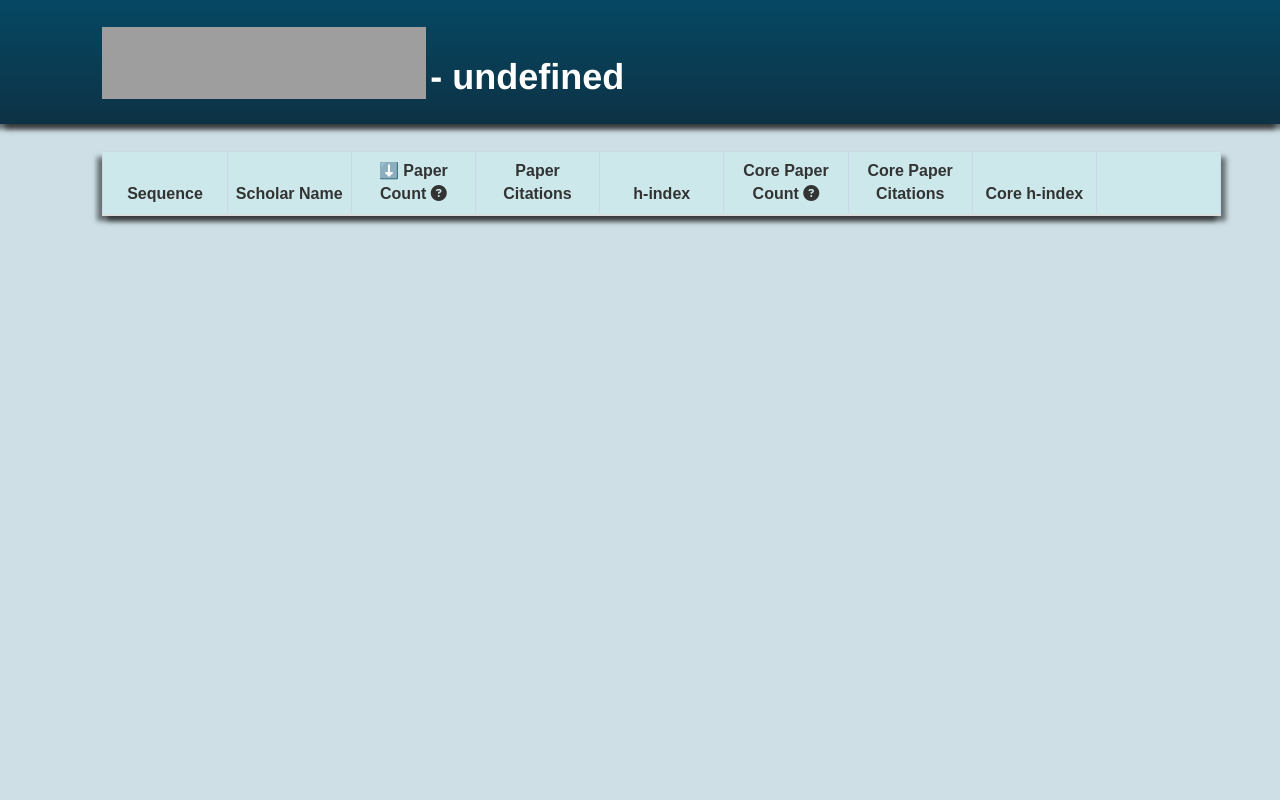
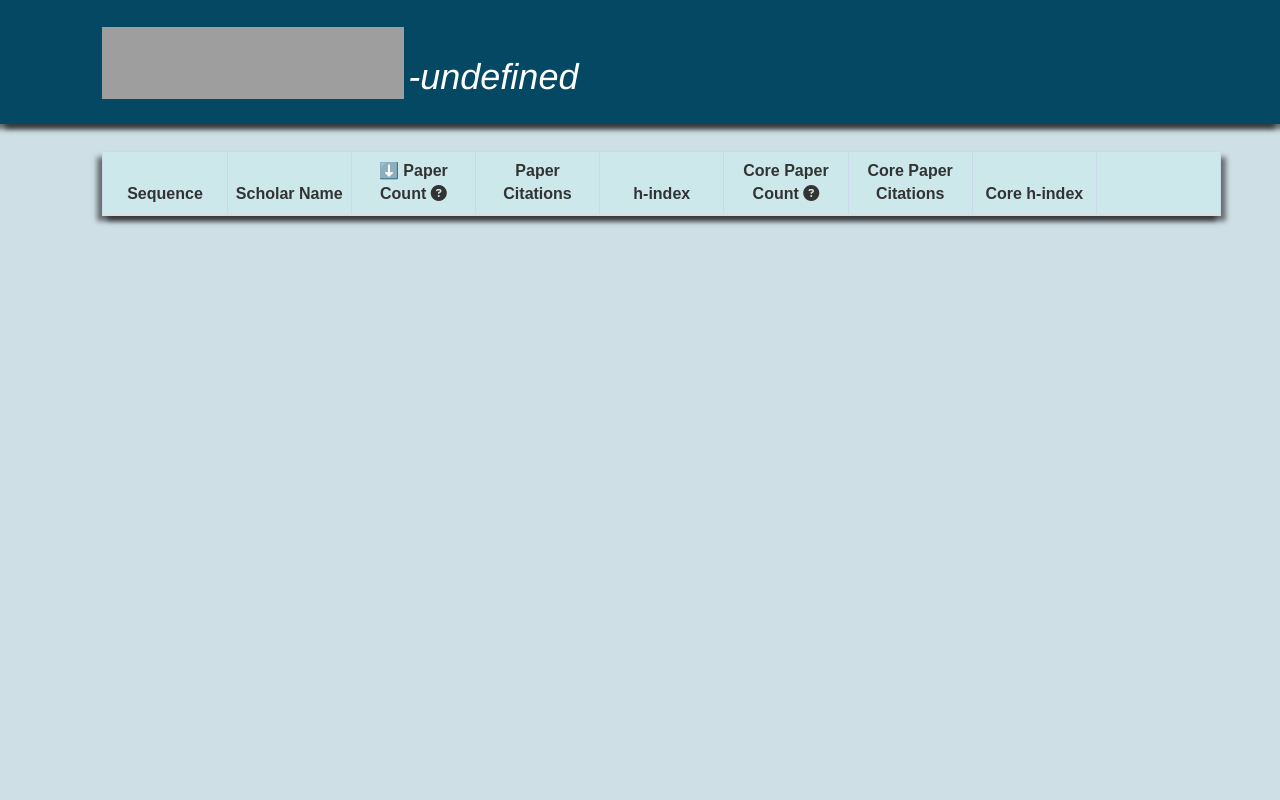
Before and after one commit to AprilSky2000/GeneticFlowVis, a Django app: template templates/list.html in a window 1280 px wide. Run offline with Django 4.2, Linux system fonts and the light colour scheme; the template is opened without the code that fills it: most values are stand-ins (such as "Sample title", 1, 10 or a date in 2020); lists and menus that the app fills with data are empty; some libraries are stand-ins or nearby versions; grey boxes are pictures that could not be loaded.

Commit message:
update logo

```diff
--- a/templates/front.html
+++ b/templates/front.html
@@ -17,7 +17,7 @@
 	<body class="text-center">
 		<form class="form-signin">
             <input type="hidden" name="csrfmiddlewaretoken" value="Yse6cgbnpqJr4Xjn1flWIVqE5knZ5Ty44Z0GtTvzdxFypbn46s9aILmj2eTgPCWJ">
-			<a href="/"><img class="mb-4" src="/src/image/logo-search.jpg" alt="" width="390" height="140.4"></a>
+			<a href="/"><img class="mb-4" src="/src/image/logo-search.svg" alt="" width="390" height="140.4"></a>
 			<br />
             <div style="display: inline;">
 				<a id="databaseLink" class="custom-button" href="search?field=database">
--- a/templates/list.html
+++ b/templates/list.html
@@ -17,10 +17,10 @@
 
 <body>
     <div class="container-fluid" style="min-height: 100vh; background-color: #cedfe6">
-        <div class="navigation" style="background-image: linear-gradient(to bottom, #054863, #0d3245); padding-bottom: 2%; padding-top: 2%;">
+        <div class="navigation" style="background-color: #054863; padding-bottom: 2%; padding-top: 2%;">
             <div class="logo" style="margin-left: 8%;">
                 <!--h1><span>G</span>eneticFlow</h1-->
-                <a href="/"><img src="/src/image/logo-index.jpg" width="324" height="72"></a>
+                <a href="/"><img src="/src/image/logo-index.svg" width="302" height="72"></a>
                 <div id="field" style="display: inline-block;"><h1></h1></div>
             </div>
             <div class="clearfix"></div>
@@ -135,7 +135,7 @@
             imgHeight = $("img").css("height");
             $("#field").css("height", imgHeight);
             $("#field").css("line-height", imgHeight);
-            $("h1").append(`<span><b> - ${fieldlabel}</b></span>`);
+            $("h1").append(`<span><i>-${fieldlabel}</i></span>`);
             if (fieldType == "acl") {
                 questionContent = "The scholar metrics below are obtained from all the paper publications in ACL Anthology Reference Corpus (ARC), till 2021.7. All paper citation counts are native data from Microsoft Academic Graph (MAG).";
             } else {
--- a/templates/search.html
+++ b/templates/search.html
@@ -16,7 +16,7 @@
 <body class="text-center">
 	<form class="form-signin">
 		{%csrf_token%}
-		<a href="/"><img class="mb-4" src="/src/image/logo-search.jpg" alt="" width="390" height="140.4"></a>
+		<a href="/"><img class="mb-4" src="/src/image/logo-search.svg" alt="" width="390" height="140.4"></a>
 		<!--h1 class="h3 mb-3 font-weight-normal" style="margin-left: -15%; margin-right: -15%;">Please enter the author's name</h1-->
 		<br />
 		<p id="error" style="color: red">{{ error }}</p>
```
Also changed, not shown: templates/index.html (+4 -6 lines), static/image/logo-index.svg (added), static/image/logo-search.svg (added), static/image/logo.jpg (deleted), 4 other files.
